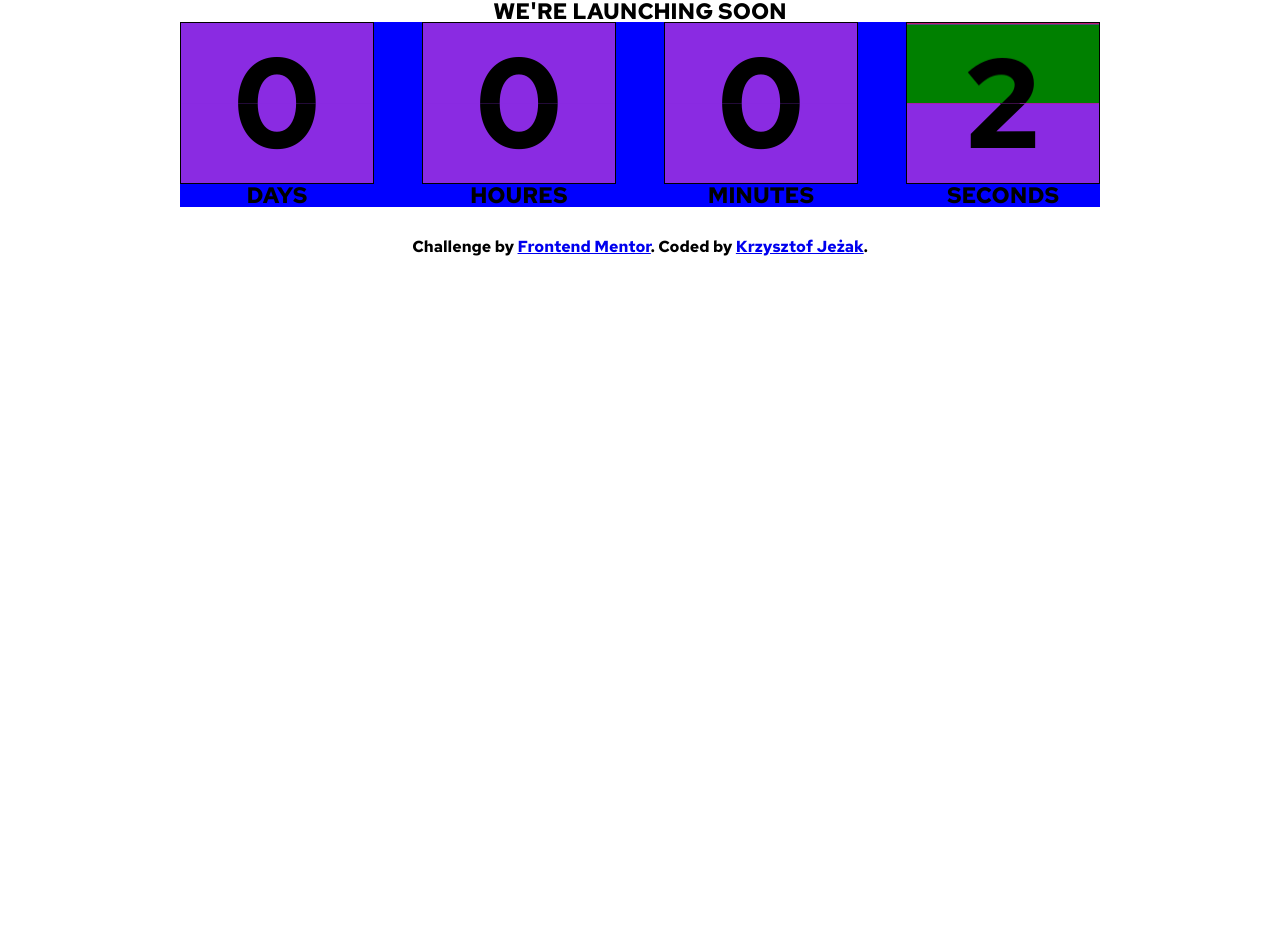
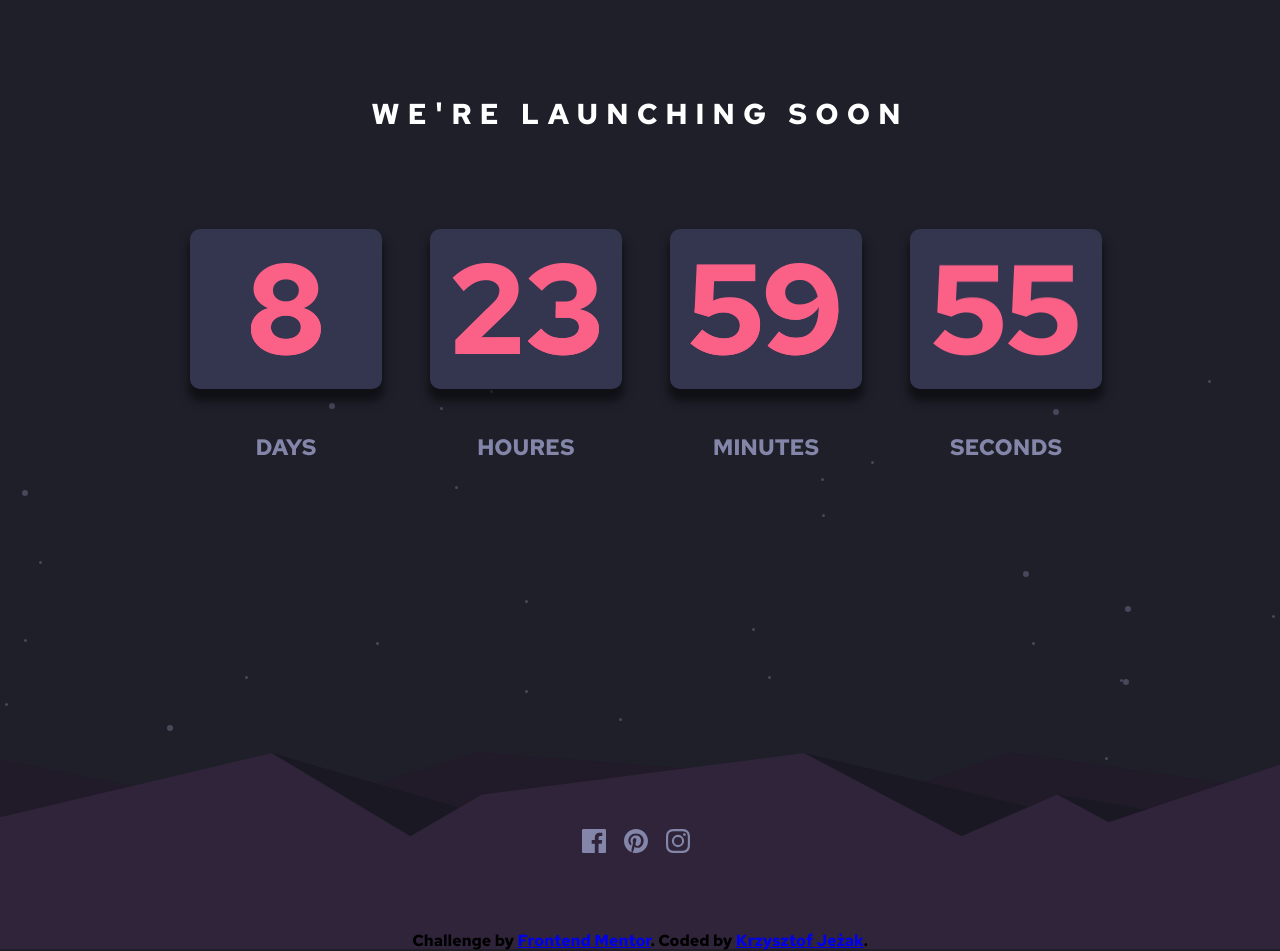
Before and after one commit to Olundir/CountdownPage, a plain HTML site: page index.html in a window 1280 px wide. Before the commit the page ends 800 px from the top, so only its background shows below. Drawn offline with Linux system fonts and the light colour scheme.

Commit message:
done with desktop v

```diff
--- a/index.html
+++ b/index.html
@@ -13,28 +13,30 @@
     <h1>WE'RE LAUNCHING SOON</h1>
     <div class="clock">
       <div class="tWrap days">
-        <div class="card top">0</div>
-        <div class="card bottom">0</div>
-        <div class="card topNext">8</div>
-        <div class="card bottomNext">8</div>
+        <div class="card top">8</div>
+        <div class="card bottom">8</div>
+        <div class="card topNext">7</div>
+        <div class="card bottomNext">7</div>
       </div>
       <div class="tWrap houres">
-        <div class="card top">0</div>
-        <div class="card bottom">0</div>
-        <div class="card topNext">23</div>
-        <div class="card bottomNext">23</div>
+        <div class="card top">23</div>
+        <div class="card bottom">23</div>
+        <div class="card topNext">22</div>
+        <div class="card bottomNext">22</div>
       </div>
       <div class="tWrap minutes">
-        <div class="card top">0</div>
-        <div class="card bottom">0</div>
-        <div class="card topNext">59</div>
-        <div class="card bottomNext">59</div>
+        <div class="card top">59</div>
+        <div class="card bottom">59</div>
+        <div class="card topNext">58</div>
+        <div class="card bottomNext">58</div>
       </div>
       <div class="tWrap seconds">
-        <div class="card top">6</div>
-        <div class="card bottom">6</div>
-        <div class="card topNext">5</div>
-        <div class="card bottomNext">5</div>
+        <div class="card top">59</div>
+        <div class="card bottom">59</div>
+        <div class="card topNext">58</div>
+        <div class="card bottomNext">58</div>
+        <div class="card topNext shadow">1</div>
+        <div class="card bottomNext shadow">1</div>
       </div>
       <h2>DAYS</h2>
       <h2>HOURES</h2>
@@ -42,11 +44,25 @@
       <h2>SECONDS</h2>
     </div>
     <div class="socials">
-      <div class="svgFacebook"></div>
-      <div class="svgPinterest"></div>
-      <div class="svgInstagram"></div>
+      <svg xmlns="http://www.w3.org/2000/svg" width="32" height="32">
+        <path
+          fill="hsl(237, 18%, 59%)"
+          d="M22.675 0H1.325C.593 0 0 .593 0 1.325v21.351C0 23.407.593 24 1.325 24H12.82v-9.294H9.692v-3.622h3.128V8.413c0-3.1 1.893-4.788 4.659-4.788 1.325 0 2.463.099 2.795.143v3.24l-1.918.001c-1.504 0-1.795.715-1.795 1.763v2.313h3.587l-.467 3.622h-3.12V24h6.116c.73 0 1.323-.593 1.323-1.325V1.325C24 .593 23.407 0 22.675 0z"
+        />
+      </svg>
+      <svg xmlns="http://www.w3.org/2000/svg" width="32" height="32">
+        <path
+          fill="hsl(237, 18%, 59%)"
+          d="M12 0C5.373 0 0 5.372 0 12c0 5.084 3.163 9.426 7.627 11.174-.105-.949-.2-2.405.042-3.441.218-.937 1.407-5.965 1.407-5.965s-.359-.719-.359-1.782c0-1.668.967-2.914 2.171-2.914 1.023 0 1.518.769 1.518 1.69 0 1.029-.655 2.568-.994 3.995-.283 1.194.599 2.169 1.777 2.169 2.133 0 3.772-2.249 3.772-5.495 0-2.873-2.064-4.882-5.012-4.882-3.414 0-5.418 2.561-5.418 5.207 0 1.031.397 2.138.893 2.738a.36.36 0 01.083.345l-.333 1.36c-.053.22-.174.267-.402.161-1.499-.698-2.436-2.889-2.436-4.649 0-3.785 2.75-7.262 7.929-7.262 4.163 0 7.398 2.967 7.398 6.931 0 4.136-2.607 7.464-6.227 7.464-1.216 0-2.359-.631-2.75-1.378l-.748 2.853c-.271 1.043-1.002 2.35-1.492 3.146C9.57 23.812 10.763 24 12 24c6.627 0 12-5.373 12-12 0-6.628-5.373-12-12-12z"
+        />
+      </svg>
+      <svg xmlns="http://www.w3.org/2000/svg" width="32" height="32">
+        <path
+          fill="hsl(237, 18%, 59%)"
+          d="M12 2.163c3.204 0 3.584.012 4.85.07 3.252.148 4.771 1.691 4.919 4.919.058 1.265.069 1.645.069 4.849 0 3.205-.012 3.584-.069 4.849-.149 3.225-1.664 4.771-4.919 4.919-1.266.058-1.644.07-4.85.07-3.204 0-3.584-.012-4.849-.07-3.26-.149-4.771-1.699-4.919-4.92-.058-1.265-.07-1.644-.07-4.849 0-3.204.013-3.583.07-4.849.149-3.227 1.664-4.771 4.919-4.919 1.266-.057 1.645-.069 4.849-.069zM12 0C8.741 0 8.333.014 7.053.072 2.695.272.273 2.69.073 7.052.014 8.333 0 8.741 0 12c0 3.259.014 3.668.072 4.948.2 4.358 2.618 6.78 6.98 6.98C8.333 23.986 8.741 24 12 24c3.259 0 3.668-.014 4.948-.072 4.354-.2 6.782-2.618 6.979-6.98.059-1.28.073-1.689.073-4.948 0-3.259-.014-3.667-.072-4.947-.196-4.354-2.617-6.78-6.979-6.98C15.668.014 15.259 0 12 0zm0 5.838a6.162 6.162 0 100 12.324 6.162 6.162 0 000-12.324zM12 16a4 4 0 110-8 4 4 0 010 8zm6.406-11.845a1.44 1.44 0 100 2.881 1.44 1.44 0 000-2.881z"
+        />
+      </svg>
     </div>
-
     <div class="attribution">
       Challenge by <a href="https://www.frontendmentor.io?ref=challenge" target="_blank">Frontend Mentor</a>. Coded by
       <a href="https://github.com/Olundir" target="_blank">Krzysztof Jeżak</a>.
--- a/style.css
+++ b/style.css
@@ -6,30 +6,36 @@ body {
   display: flex;
   flex-direction: column;
   align-items: center;
+  background-color: hsl(235, 16%, 14%);
+  background-image: url(/images/pattern-hills.svg), url(/images/bg-stars.svg);
+  background-repeat: no-repeat;
+  background-position: bottom;
 }
 .attribution {
   margin-top: 2rem;
   font-size: 1rem;
 }
 .clock {
-  background-color: blue;
   display: grid;
   grid-template-columns: 1fr 1fr 1fr 1fr;
   grid-template-rows: auto;
   column-gap: 3rem;
-  max-width: 80vw;
+  max-width: 900px;
+  height: 300px;
+  margin-bottom: 300px;
 }
 
 .tWrap {
-  background-color: red;
   width: 12rem;
   height: 10rem;
-  border: 1px solid black;
   position: relative;
+  color: hsl(345, 95%, 68%);
+  box-shadow: 0px 10px 10px 2px rgba(0, 0, 0, 0.5);
+  border-radius: 10px;
+  background-color: hsl(236, 21%, 26%);
 }
 
 .card {
-  background-color: blueviolet;
   position: absolute;
   width: 12rem;
   height: 10rem;
@@ -42,9 +48,10 @@ body {
 
 .topAnimation {
   animation: turn 0.4s 0s linear both;
-  background-color: green;
   clip-path: polygon(100% 0, 100% 50%, 0 50%, 0 0);
+  background-color: hsl(236, 21%, 26%);
   z-index: 4;
+  border-radius: 10px;
 }
 
 .bottom {
@@ -53,9 +60,10 @@ body {
 
 .topNextAnimation {
   animation: turn2 0.5s 0.4s linear both;
-  background-color: yellow;
   clip-path: polygon(100% 50%, 100% 100%, 0 100%, 0 50%);
+  background-color: hsl(236, 21%, 26%);
   z-index: 1;
+  border-radius: 10px;
 }
 .topNext {
   visibility: hidden;
@@ -95,3 +103,34 @@ body {
     transform: rotateX(-90deg);
   }
 }
+
+h1 {
+  color: white;
+  letter-spacing: 0.5rem;
+  margin: 100px 140px;
+  font-size: 1.8rem;
+}
+
+h2 {
+  color: hsl(237, 18%, 59%);
+  /* margin-bottom: 60px; */
+  position: relative;
+  bottom: 12px;
+}
+
+.socials {
+  display: flex;
+  width: 125px;
+  justify-content: space-around;
+  margin-bottom: 40px;
+}
+
+svg:hover {
+  fill: hsl(345, 95%, 68%);
+}
+
+@media (max-width: 500px) {
+  .clock {
+    max-width: 450px;
+  }
+}
```
